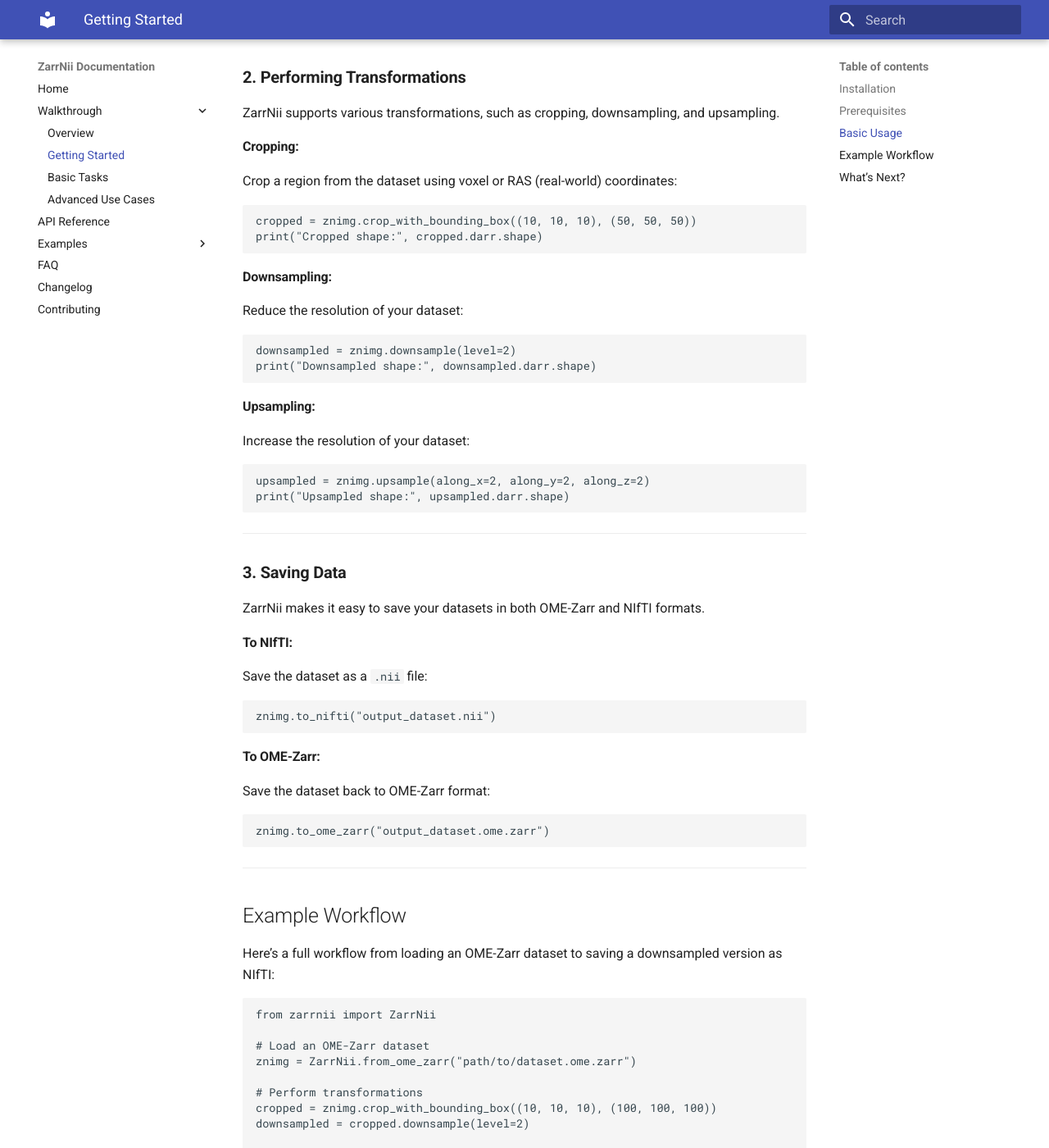
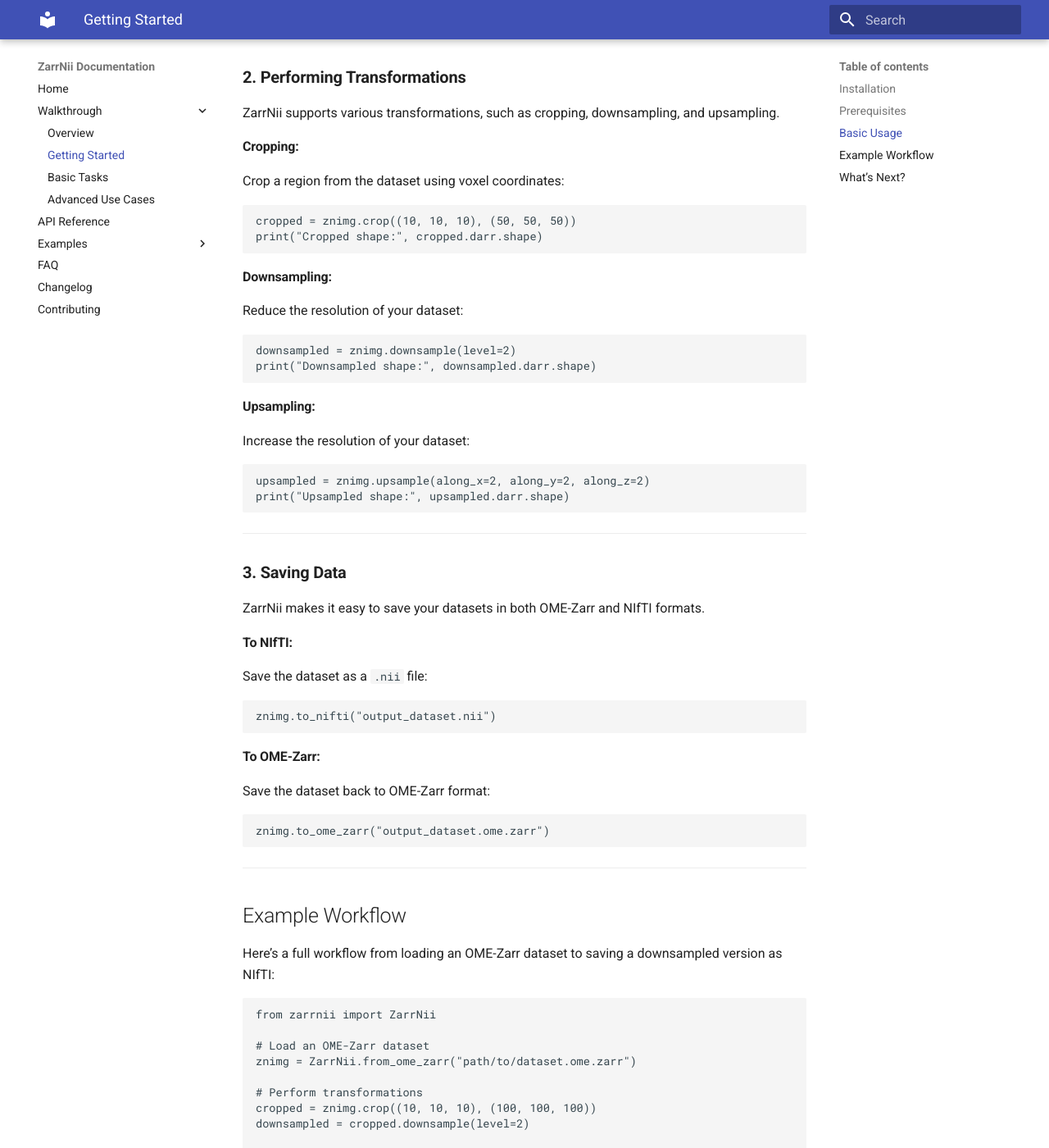
Before and after one commit to khanlab/zarrnii, an MkDocs documentation site: the page built from docs/walkthrough/getting_started.md, in a window 1280 px wide and 1400 px high, scrolled down 1582 px. Shown: the whole window at 82% size. Built offline with MkDocs 1.6.1 and Material for MkDocs 9.7.7, drawn with Linux system fonts in a browser that asks for light colours; some of the changed text lies outside the part shown.

Commit message:
Update documentation for modern crop() method and uv workflow
Co-authored-by: akhanf <11492701+akhanf@users.noreply.github.com>

````diff
--- a/docs/walkthrough/getting_started.md
+++ b/docs/walkthrough/getting_started.md
@@ -69,9 +69,9 @@ print("Affine matrix:\n", znimg.affine.matrix)
 ZarrNii supports various transformations, such as cropping, downsampling, and upsampling.
 
 #### **Cropping**:
-Crop a region from the dataset using voxel or RAS (real-world) coordinates:
+Crop a region from the dataset using voxel coordinates:
 ```python
-cropped = znimg.crop_with_bounding_box((10, 10, 10), (50, 50, 50))
+cropped = znimg.crop((10, 10, 10), (50, 50, 50))
 print("Cropped shape:", cropped.darr.shape)
 ```
 
@@ -120,7 +120,7 @@ from zarrnii import ZarrNii
 znimg = ZarrNii.from_ome_zarr("path/to/dataset.ome.zarr")
 
 # Perform transformations
-cropped = znimg.crop_with_bounding_box((10, 10, 10), (100, 100, 100))
+cropped = znimg.crop((10, 10, 10), (100, 100, 100))
 downsampled = cropped.downsample(level=2)
 
 # Save the result as a NIfTI file
````
Also changed, not shown: docs/contributing.md (+27 -11 lines), docs/examples/zarr_nifti.md (+4 -3 lines), docs/walkthrough/advanced_use_cases.md (+2 -2 lines), docs/walkthrough/basic_tasks.md (+3 -1 lines), docs/walkthrough/overview.md (+1 -1 lines).
